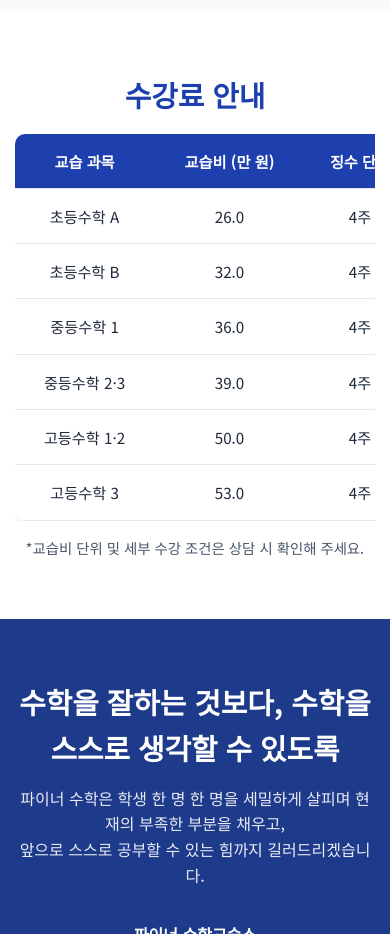
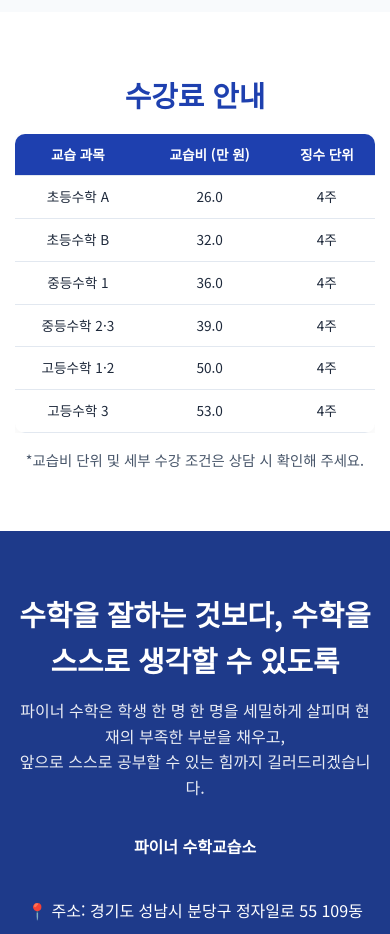
Before and after one commit to CreatorSyia/FinerMath, a plain HTML site: page index.html in a window 390 px wide. Shown: the part 4580-5514 px from the top of the page. Drawn offline with Linux system fonts and the light colour scheme.

Commit message:
Update index.html

```diff
--- a/index.html
+++ b/index.html
@@ -5,10 +5,8 @@
     <meta name="viewport" content="width=device-width, initial-scale=1.0">
     <title>파이너 수학교습소 | 더 섬세하게, 더 꼼꼼하게</title>
 
-    <!-- 파비콘 추가 (브라우저 탭 아이콘) -->
     <link rel="icon" href="https://raw.githubusercontent.com/CreatorSyia/FinerMath/refs/heads/main/FinerMathLogo2.png">
 
-    <!-- 폰트 적용 (Noto Sans KR) -->
     <link href="https://fonts.googleapis.com/css2?family=Noto+Sans+KR:wght@300;400;500;700;900&display=swap" rel="stylesheet">
     <style>
         /* 기본 설정 */
@@ -496,7 +494,8 @@
             .review-grid { grid-template-columns: 1fr; gap: 15px; }
             .review-card { padding: 25px 20px; }
 
-            .tuition-table th, .tuition-table td { padding: 15px 10px; font-size: 0.95rem; word-break: keep-all; }
+            .tuition-table { min-width: 100%; }
+            .tuition-table th, .tuition-table td { padding: 12px 8px; font-size: 0.9rem; word-break: keep-all; }
 
             .contact-title { font-size: 1.8rem; margin-bottom: 15px; }
             .contact-desc { font-size: 1rem; }
@@ -522,12 +521,13 @@
             .schedule-day { width: 26px; height: 26px; line-height: 26px; font-size: 0.75rem; margin-bottom: 5px; }
             .schedule-time { font-size: 0.65rem; }
             .schedule-time span { font-size: 0.55rem; }
+
+            .tuition-table th, .tuition-table td { padding: 10px 4px; font-size: 0.85rem; }
         }
     </style>
 </head>
 <body>
 
-    <!-- 헤더 -->
     <header>
         <div class="nav-container">
             <a href="#home" class="logo">
@@ -535,7 +535,6 @@
                 <span class="logo-text">파이너 수학교습소</span>
             </a>
 
-            <!-- 햄버거 메뉴 아이콘 추가 -->
             <div class="hamburger">
                 <span></span>
                 <span></span>
@@ -553,15 +552,12 @@
         </div>
     </header>
 
-    <!-- 수정된 메인 히어로 -->
     <section class="hero" id="home">
-        <!-- 배경 동영상 추가 -->
         <video autoplay loop muted playsinline class="hero-video">
             <source src="https://github.com/CreatorSyia/FinerMath/raw/refs/heads/main/FinerMathVideo.mp4" type="video/mp4">
         </video>
 
         <div class="container hero-container">
-            <!-- 텍스트와 버튼을 감싸는 남색 둥근 모서리 사각형 -->
             <div class="hero-content">
                 <h1>더 섬세하게, 더 꼼꼼하게.<br>수학을 제대로 배우는 곳</h1>
                 <p>파이너(Finer)는 ‘더 섬세한’, ‘더 세밀한’, ‘더 꼼꼼한’이라는 뜻을 담고 있습니다.<br>
@@ -571,7 +567,6 @@
         </div>
     </section>
 
-    <!-- 특징 섹션 -->
     <section id="about">
         <div class="container">
             <h2 class="section-title">왜 파이너 수학인가?</h2>
@@ -597,7 +592,6 @@
         </div>
     </section>
 
-    <!-- 원장 소개 -->
     <section id="principal" class="principal-section">
         <div class="container">
             <div class="principal-content">
@@ -612,14 +606,12 @@
                     <br>
                     <p>오랜 강의 경험과 다양한 학생들을 지도하며 쌓은 노하우를 바탕으로 학생의 현재 실력을 정확하게 파악하고, 필요한 학습 방향을 제시합니다.</p>
                     <br>
-                    <!-- 클래스 추가됨 -->
                     <p class="principal-highlight"><strong>경험으로 쌓은 지도력, 결과로 증명된 수학 교육</strong></p>
                 </div>
             </div>
         </div>
     </section>
 
-    <!-- 수업 방식 및 고등 내신 -->
     <section id="curriculum">
         <div class="container">
             <h2 class="section-title">파이너 수학의 수업 방식</h2>
@@ -641,7 +633,6 @@
                     <p>학생이 어려워하는 단원과 개념을 정확하게 찾아내고 필요한 부분을 반복적으로 보완하여 학습의 빈틈을 줄입니다.</p>
                 </div>
 
-                <!-- 시간표 -->
                 <div class="schedule-container">
                     <h4 class="schedule-title">학원 운영 시간표</h4>
                     <div class="schedule-grid">
@@ -686,7 +677,6 @@
         </div>
     </section>
 
-    <!-- 수강 후기 -->
     <section id="review" class="review-section">
         <div class="container">
             <h2 class="section-title">학생들이 말하는 파이너 수학</h2>
@@ -711,11 +701,9 @@
         </div>
     </section>
 
-    <!-- 수강료 안내 -->
     <section id="tuition">
         <div class="container">
             <h2 class="section-title">수강료 안내</h2>
-            <!-- 모바일에서 가로 스크롤을 위한 래퍼 추가 -->
             <div class="table-responsive">
                 <table class="tuition-table">
                     <thead>
@@ -765,7 +753,6 @@
         </div>
     </section>
 
-    <!-- 오시는 길 및 연락처 -->
     <section id="contact" class="contact-section">
         <div class="container">
             <h2 class="contact-title">수학을 잘하는 것보다, 수학을 스스로 생각할 수 있도록</h2>
@@ -786,12 +773,10 @@
         </div>
     </section>
 
-    <!-- 푸터 -->
     <footer>
         <p>Copyright © 파이너 수학교습소. All rights reserved.</p>
     </footer>
 
-    <!-- ⭐️ 햄버거 메뉴 동작을 위한 자바스크립트 추가 ⭐️ -->
     <script>
         const hamburger = document.querySelector('.hamburger');
         const navLinks = document.querySelector('.nav-links');
```
